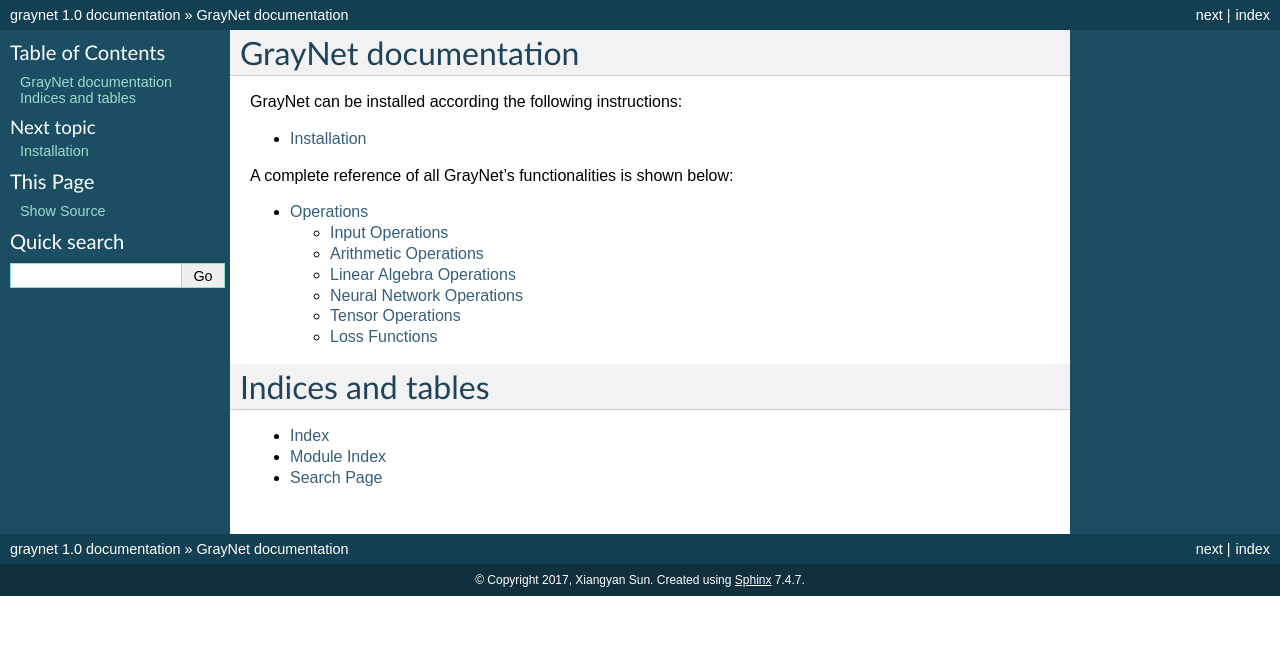
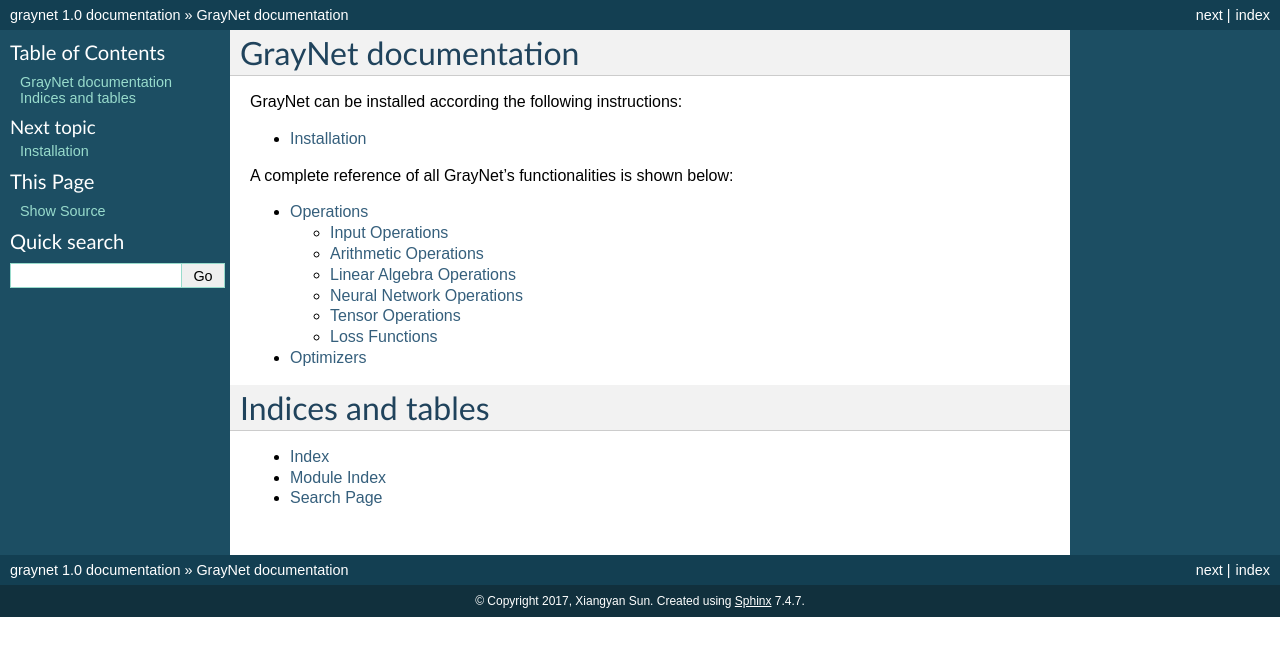
Before and after one commit to liuguoyou/graynet, a Sphinx documentation site: the page built from doc/index.rst, in a window 1280 px wide. Shown: the top 656 px of the page. Built offline with Sphinx 7.4.7, drawn with Linux system fonts in a browser that asks for light colours.

Commit message:
Add optimizer documentation.

```diff
--- a/doc/index.rst
+++ b/doc/index.rst
@@ -14,6 +14,7 @@
    :maxdepth: 2
 
    operations
+   optimizers
 
 Indices and tables
 ==================
--- /dev/null
+++ b/doc/optimizers.rst
@@ -0,0 +1,6 @@
+Optimizers
+==========
+
+.. doxygengroup:: Optimizers
+   :members:
+   :content-only:
```
Also changed, not shown: 3 other files.
